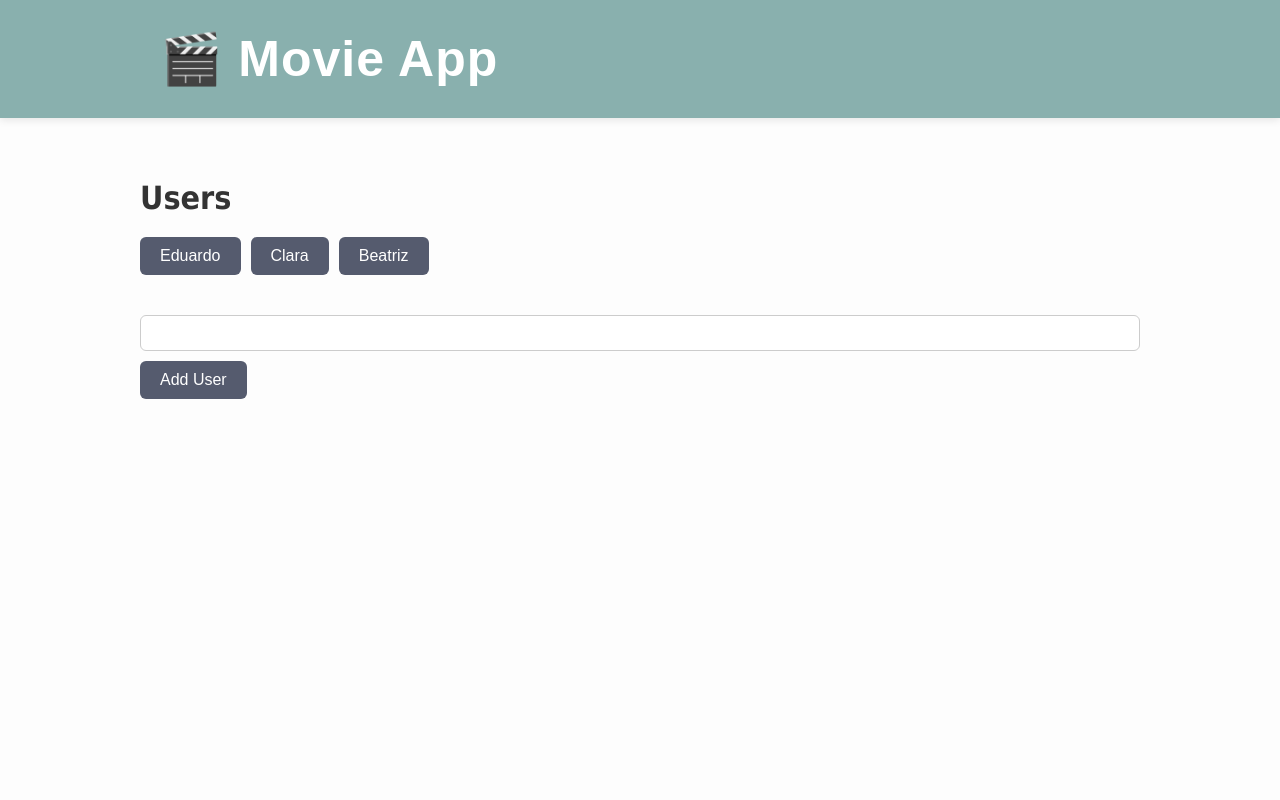
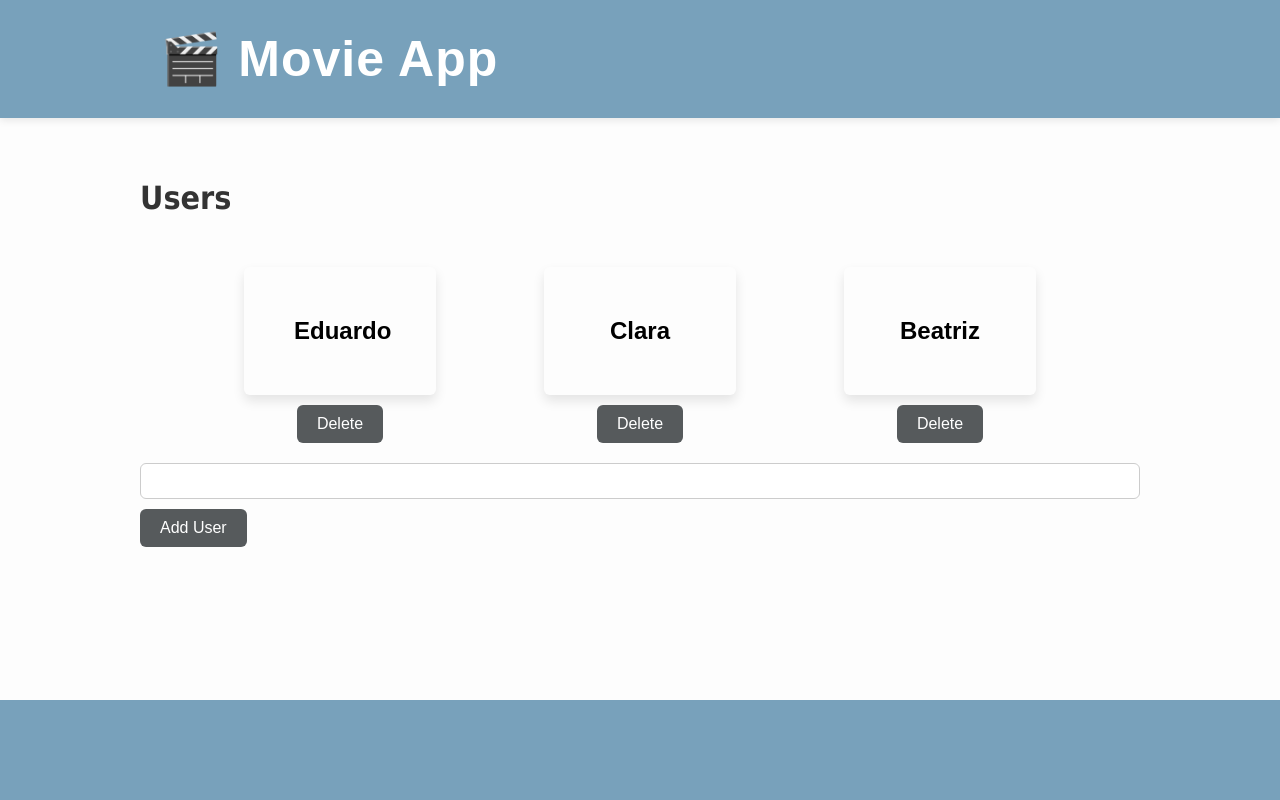
Before and after one commit to beatrizpreuss/MovieWebApp, a Flask app: page / in a window 1280 px wide. Run offline with Flask 3, Linux system fonts and the light colour scheme.

Commit message:
Improve styling and templates

```diff
--- a/static/style.css
+++ b/static/style.css
@@ -3,18 +3,15 @@
   box-sizing: border-box;
 }
 
-html, body {
+body {
   height: 100%;
   margin: 0;
   font-family: Arial, sans-serif;
   background-color: #fdfdfd;
   color: #333;
-}
-
-body {
   display: flex;
   flex-direction: column;
-}
+
 
 /* Container for consistent padding */
 .container {
@@ -24,16 +21,9 @@ body {
   width: 100%;
 }
 
-/* Layout wrapper to keep footer at the bottom */
-.layout-wrapper {
-  display: flex;
-  flex-direction: column;
-  min-height: 100vh;
-}
-
 /* Navbar */
 nav {
-  background-color: #89b0ae;
+  background-color: #78a1bb;
   padding: 30px 0;
   box-shadow: 0 2px 8px rgba(0, 0, 0, 0.1);
 }
@@ -51,19 +41,29 @@ nav .logo {
   letter-spacing: 1px;
 }
 
+/* Main content */
+main.container {
+  flex: 1;
+  padding: 40px 0;
+}
+
+/* Layout wrapper to keep footer at the bottom */
+.layout-wrapper {
+  display: flex;
+  flex-direction: column;
+  min-height: 100vh;
+  width: 100%;
+}
+
 /* Footer */
 footer {
-  background-color: #89b0ae;
+  background-color: #78a1bb;
+  height: 100px;
+  width: 100%;
   color: white;
   text-align: center;
   padding: 20px;
   margin-top: auto;
-}
-
-/* Main content */
-main.container {
-  flex: 1;
-  padding: 40px 0;
 }
 
 /* Headings */
@@ -74,7 +74,7 @@ h1, h2 {
 
 /* Buttons */
 .btn {
-  background: #555b6e;
+  background: #565a5c;
   color: white;
   border: none;
   border-radius: 6px;
@@ -85,19 +85,21 @@ h1, h2 {
   display: inline-block;
 }
 
-
 /* User List */
-.user-list {
-  list-style: none;
-  padding: 0;
-  margin-bottom: 30px;
-  display: flex;
-  flex-wrap: wrap;
-  gap: 10px;
-}
-
-.user-entry {
-  margin-bottom: 10px;
+.user-btn {
+  color: black;
+  height: 80%;
+  width: 80%;
+  border: none;
+  border-radius: 6px;
+  padding: 50px;
+  font-size: 1.5rem;
+  text-align: center;
+  margin: 10px;
+  cursor: pointer;
+  text-decoration: none;
+  display: inline-block;
+  box-shadow: 0 6px 12px rgba(0, 0, 0, 0.1);
 }
 
 /* Form inputs */
@@ -131,8 +133,22 @@ input[type="number"] {
   align-items: center;
 }
 
-.card img {
-  max-height: 200px;
+.user-card {
+  background: none;
+  box-shadow: none;
+  border: none;
+}
+
+.card-top {
+  flex-grow: 1;
+  display: flex;
+  flex-direction: column;
+  justify-content: flex-start;
+  align-items: center;
+}
+
+.card-top img {
+  max-width: 200px;
   margin-bottom: 10px;
   border-radius: 6px;
 }
@@ -164,6 +180,11 @@ input[type="number"] {
   margin-top: 10px;
 }
 
+.card-form-wrapper {
+    margin-top: auto;
+    width: 100%
+}
+
 .card-form + .card-form {
   margin-top: 16px;
 }
--- a/templates/base.html
+++ b/templates/base.html
@@ -15,7 +15,8 @@
         <main class="container">
             {% block content %}{% endblock %}
         </main>
-        <footer class="container">
+        <footer>
+            <div class="container"></div>
         </footer>
     </div>
 </body>
--- a/templates/index.html
+++ b/templates/index.html
@@ -3,15 +3,19 @@
 {% block content %}
 
 <h1>Users</h1>
-    <ul class="user-list">
+<div class="card-list">
     {% for user in users %}
-        <li class="user-entry">
-            <a href="{{ url_for('get_movies', user_id=user.user_id) }}" class="btn">{{ user.name }}</a>
-        </li>
+    <div class="card user-card">
+        <a href="{{ url_for('get_movies', user_id=user.user_id) }}" class="user-btn"><b>{{ user.name }}</b></a>
+        <form action="{{ url_for('delete_user', user_id=user.user_id) }}" method="post">
+            <button type="submit" class="btn btn-delete">Delete</button>
+        </form>
+    </div>
     {% endfor %}
-    </ul>
-    <form action="{{ url_for('create_user')}}" method="post">
+</div>
+<form action="{{ url_for('create_user')}}" method="post" class="new-user">
     <input type="text" id="name" name="name" required>
     <button type=submit class="btn">Add User</button>
 </form>
+
 {% endblock %}
```
Also changed, not shown: templates/movies.html (+6 -4 lines), data/movies.db. Lines whose indentation alone changed are shown as unchanged.
